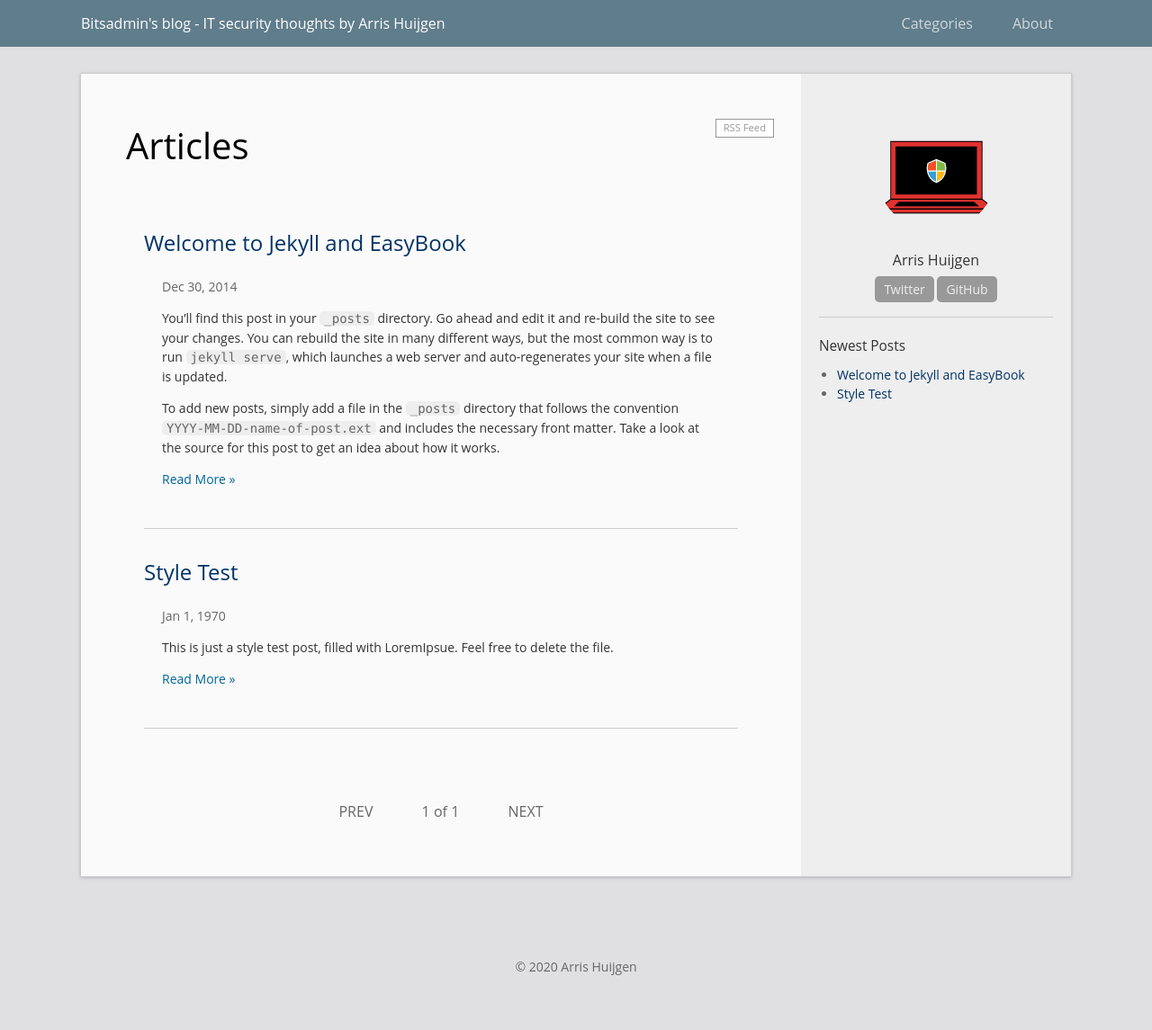
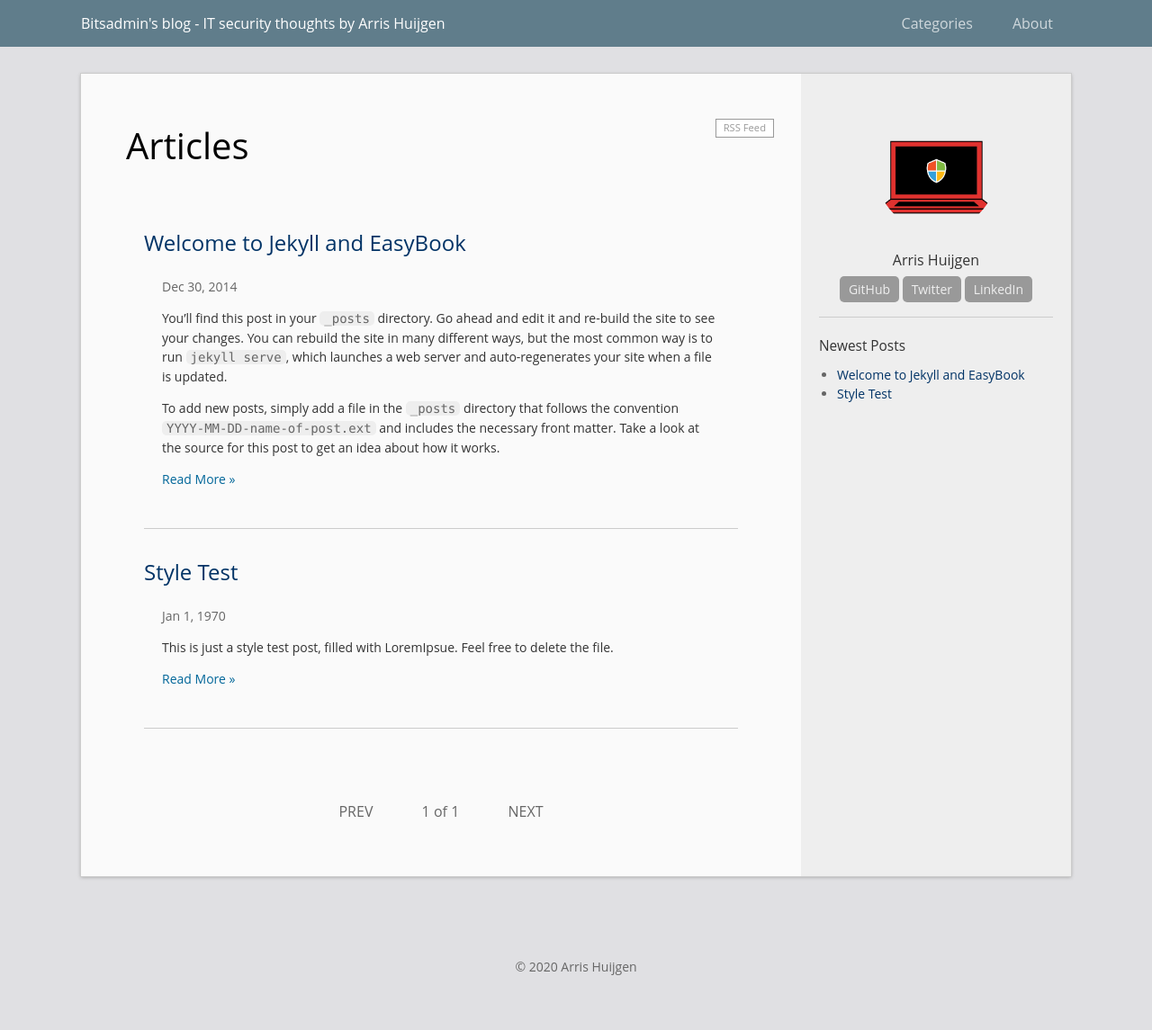
Before and after one commit to bitsadmin/bitsadmin.github.io, a Jekyll site: the page built from index.html, in a window 1280 px wide. Shown: the whole page at 90% size. Built offline with Jekyll 4.4.1, drawn with Linux system fonts in a browser that asks for light colours; the list of posts is cut into pages by our own code; some of the changed lines change nothing that is shown.

Commit message:
Added LinkedIn

```diff
--- a/_config.yml
+++ b/_config.yml
@@ -9,8 +9,9 @@ author: Arris Huijgen
 avatar: "/assets/img/bitsadmin.png"
 profile: Security Researcher - Red Teamer
 profile_links:
+  GitHub: "https://github.com/bitsadmin"
   Twitter: "https://twitter.com/bitsadmin"
-  GitHub: "https://github.com/bitsadmin"
+  LinkedIn: "https://www.linkedin.com/in/arrishuijgen"
 
 # Disqus Comment Service
 # Sign-up at https://disqus.com/admin/signup/
```
